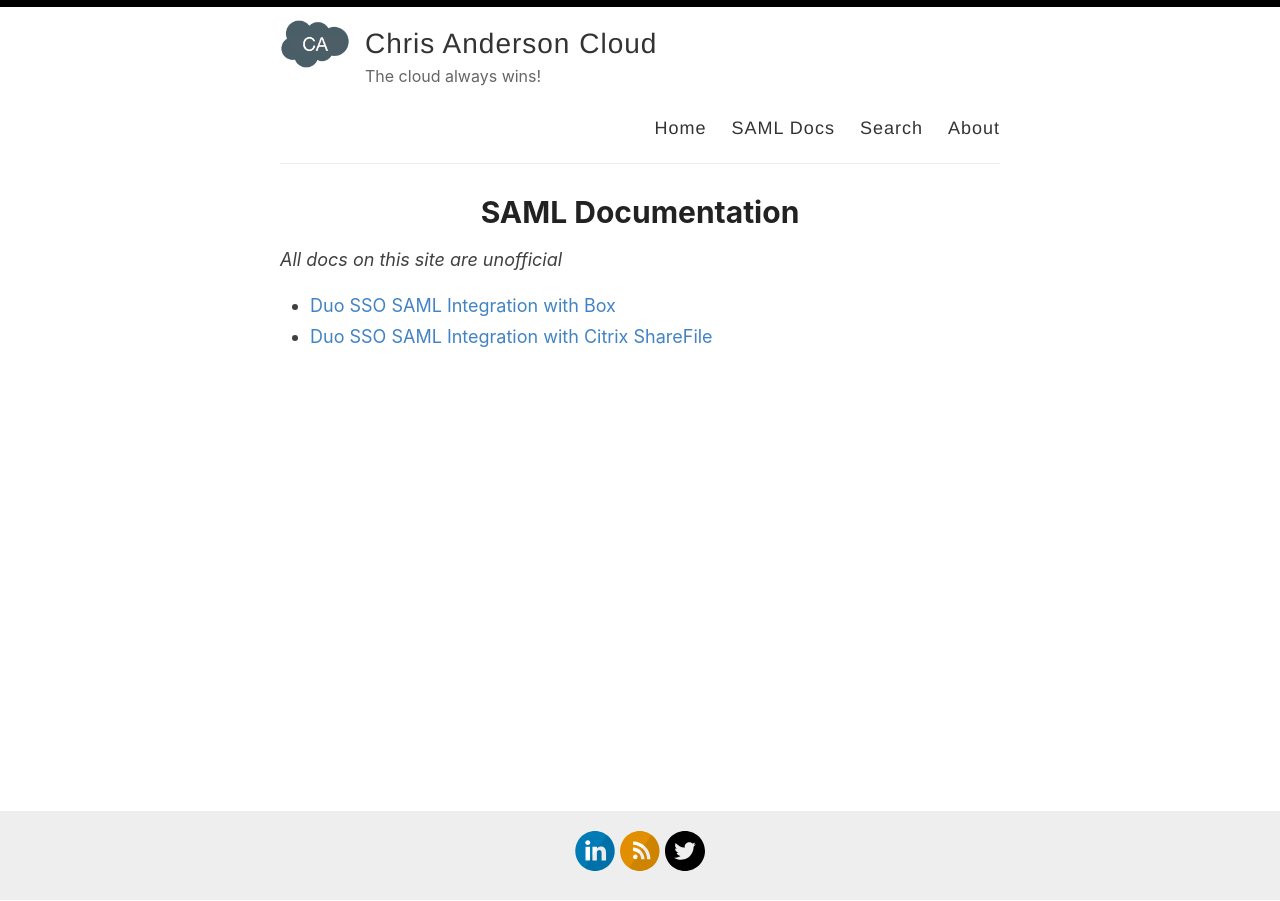
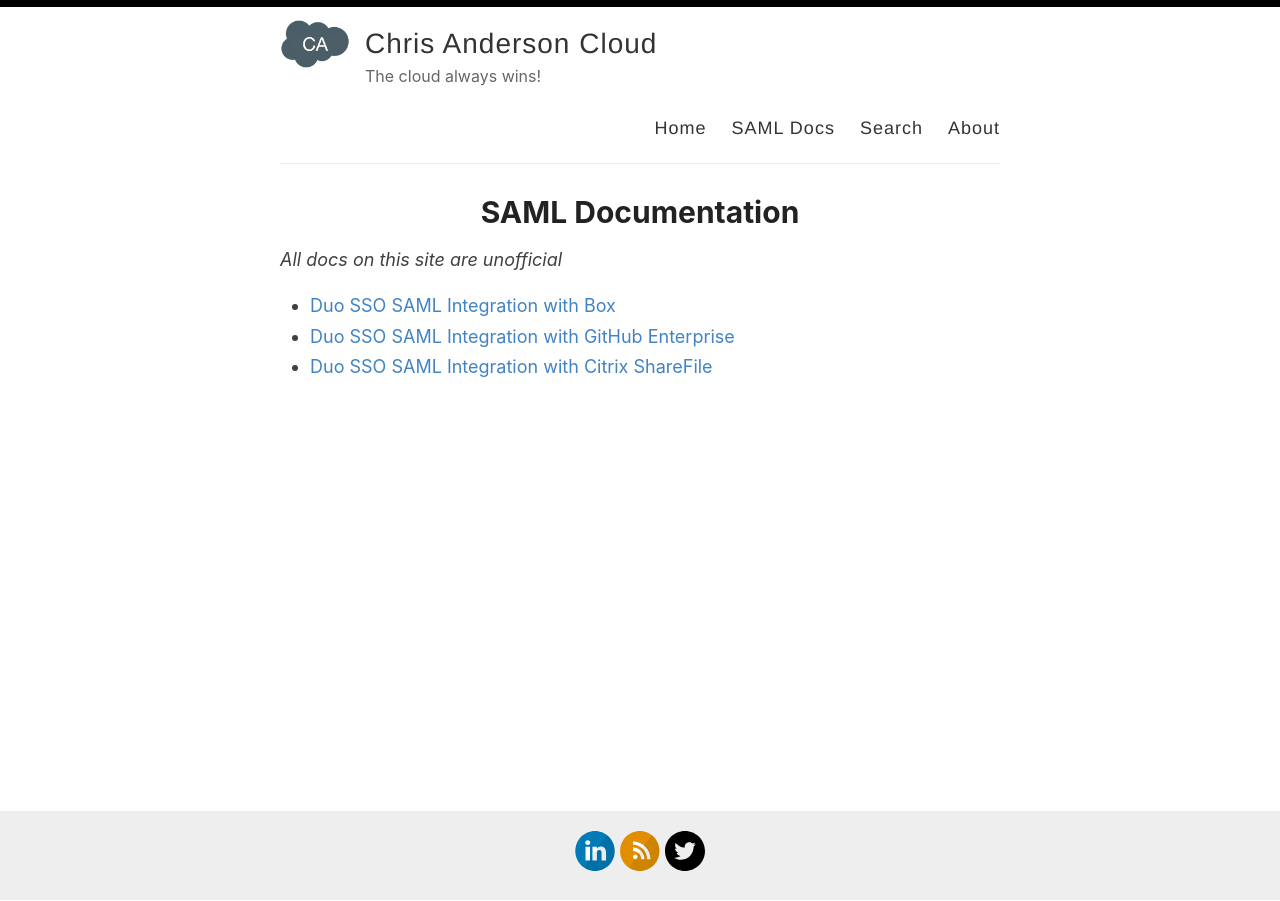
Before and after one commit to christophe81/christophe81.github.io, a Jekyll site: the page built from _pages/saml-docs.md, in a window 1280 px wide. Built offline with Jekyll 4.4.1, drawn with Linux system fonts in a browser that asks for light colours.

Commit message:
Update saml-docs.md

```diff
--- a/_pages/saml-docs.md
+++ b/_pages/saml-docs.md
@@ -7,4 +7,5 @@
 *All docs on this site are unofficial*
 
 * [Duo SSO SAML Integration with Box](https://chrisanderson.cloud/Duo-SSO-Box/)
+* [Duo SSO SAML Integration with GitHub Enterprise](https://chrisanderson.cloud/Duo-SSO-GitHub-Enterprise/)
 * [Duo SSO SAML Integration with Citrix ShareFile](https://chrisanderson.cloud/Duo-SSO-Citrix-ShareFile/)
```
